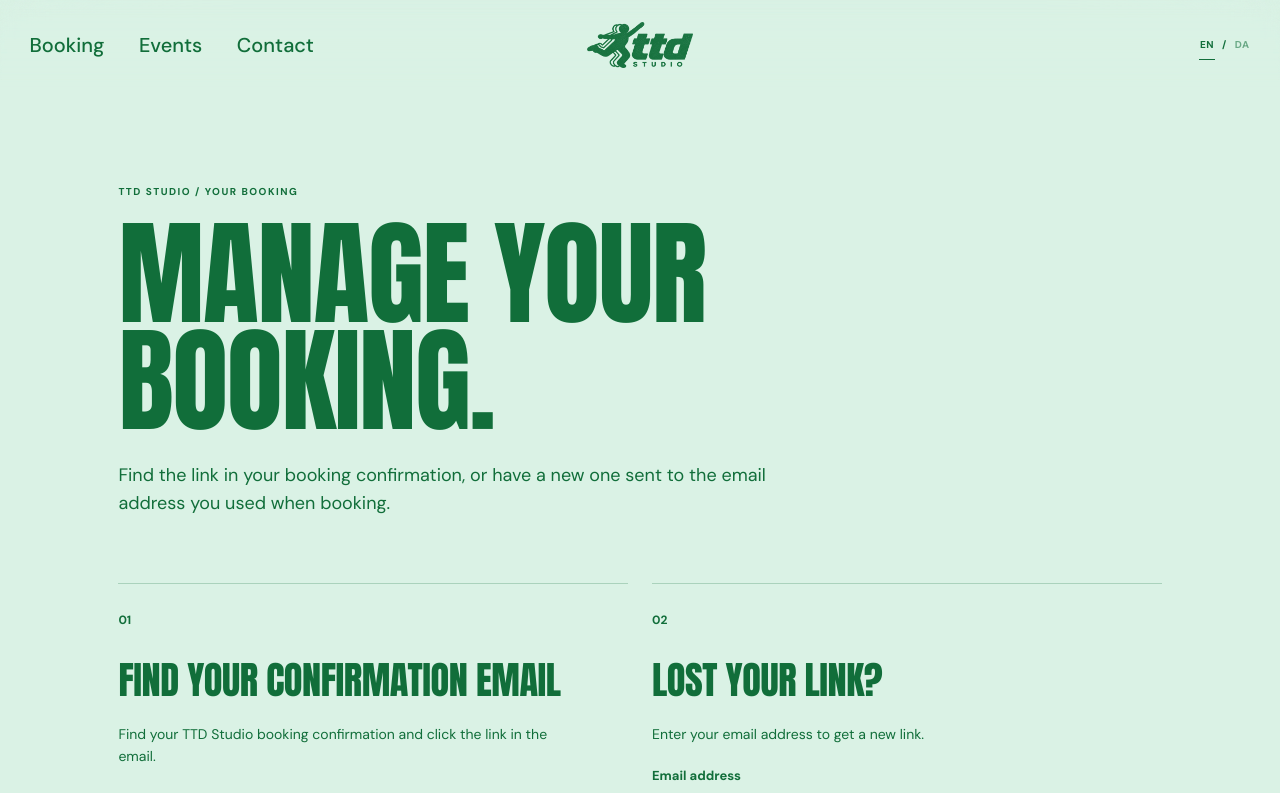
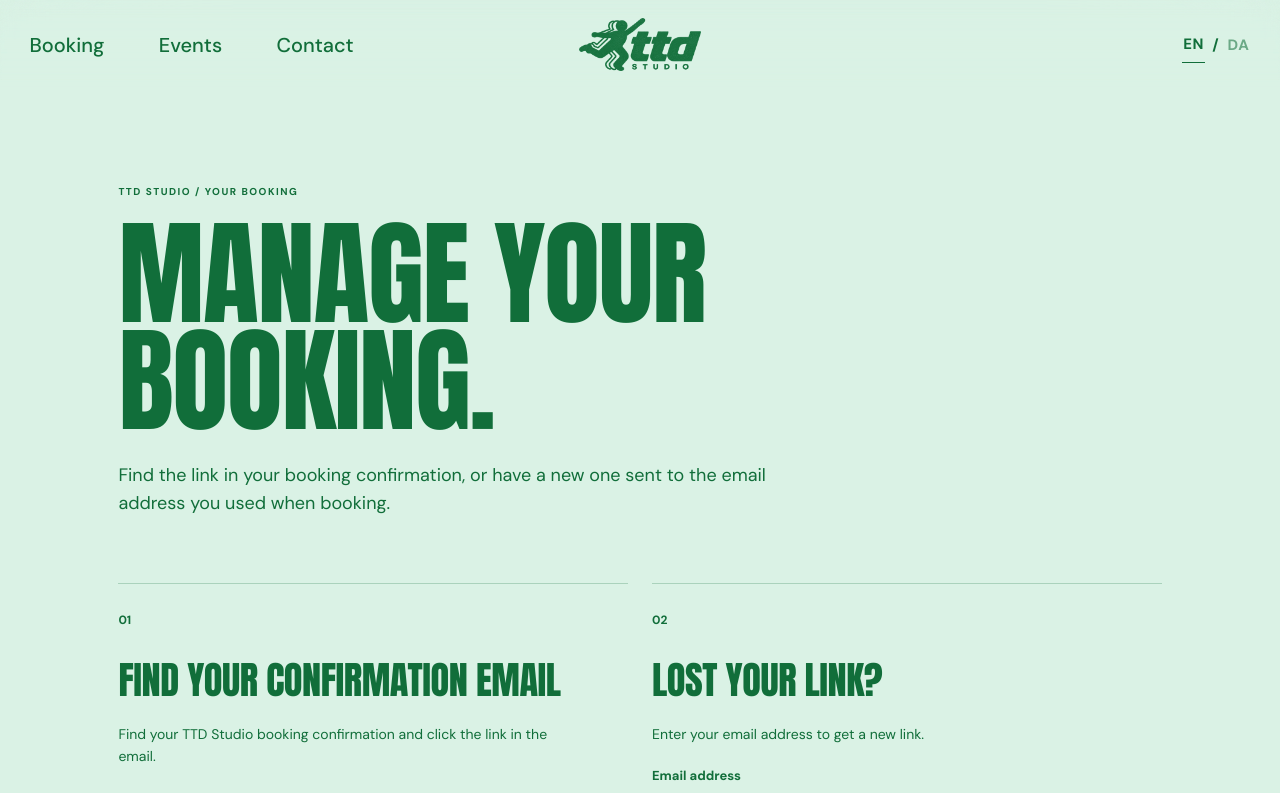
Before and after one commit to M3G4W4TT5/dd-website, a Next.js app in the folder apps/booking/: page /manage in a window 1280 px wide. Shown: the top 793 px of the page. Built offline with nearby package versions, Linux system fonts and the light colour scheme; no server answers.

Commit message:
tweak header

```diff
--- a/apps/booking/src/app/styles.css
+++ b/apps/booking/src/app/styles.css
@@ -201,7 +201,7 @@ h3 {
   mask-image: var(--header-mask);
 }
 
-.desktop-nav { display: flex; align-items: center; justify-self: start; margin: 0; gap: clamp(17px, 2.7vw, 45px); }
+.desktop-nav { display: flex; align-items: center; justify-self: start; margin: 0; gap: clamp(40px, calc(35.2px + 1.5vw), 64px); }
 
 .desktop-nav a { transition: color .2s; font-size: var(--header-font-size); font-weight: 500; }
 
@@ -211,8 +211,8 @@ h3 {
 
 .brand-mark {
   display: block;
-  width: 106px;
-  height: 47px;
+  width: 121.9px;
+  height: 54.05px;
   background: var(--theme-logo-full) center / contain no-repeat;
 }
 
@@ -225,14 +225,12 @@ h3 {
   font-weight: 700;
   letter-spacing: .06em;
   color: var(--theme-ink);
-  font-size: calc(var(--header-font-size) / 2);
+  font-size: calc(var(--header-font-size) * .75);
 }
 
 .mobile-nav { display: none; }
 
 @media (max-width: 1050px) {
-  .desktop-nav { gap: 16px; }
-
   .header-actions { gap: 11px; }
 
 }
@@ -241,7 +239,7 @@ h3 {
 
   .site-header { height: 76px; padding: 0 20px; }
 
-  .brand-mark { width: 96px; height: 42px; }
+  .brand-mark { width: 110.4px; height: 48.3px; }
 
   .site-header .booking-header-actions { flex-direction: column; align-items: flex-end; gap: 0; }
 
@@ -1525,7 +1523,7 @@ h3 {
   align-items: center;
   gap: 7px;
   color: var(--theme-ink);
-  font-size: calc(var(--header-font-size) / 2);
+  font-size: calc(var(--header-font-size) * .75);
   font-weight: 700;
   letter-spacing: .05em;
 }
```
